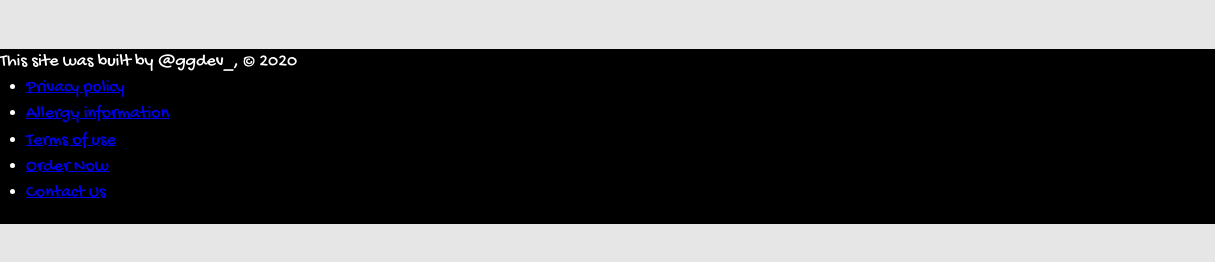
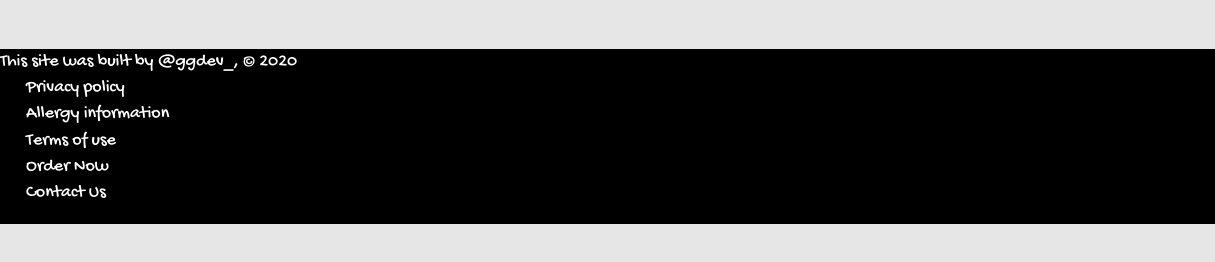
Before and after one commit to djghis/stradaPasta, a Gatsby site: page / in a window 1280 px wide. Shown: the part 538-800 px from the top of the page, 0-1215 px from the left. Built offline with nearby package versions, Linux system fonts and the light colour scheme; Gatsby itself is replaced by a stand-in of ours.

Commit message:
added link to my website and remove color on links in footer

```diff
--- a/src/components/footer.js
+++ b/src/components/footer.js
@@ -21,7 +21,8 @@ const Footer = () => {
     `)
     return (
         <footer className="footer">
-            <p>This site was built by {data.site.siteMetadata.author}, © 2020
+
+            <p>This site was built by <a href="https://gg-online.netlify.app/">{data.site.siteMetadata.author}, © 2020 </a>
               <span>
                 <a href='https://www.instagram.com/ggdev_elopment/' target="_blank" rel="noreferrer">
                   <img className="insta-logo" src={InstaLogo} alt="Intagram Logo" ></img>
--- a/src/components/layout.css
+++ b/src/components/layout.css
@@ -692,6 +692,20 @@ footer {
 
   width: 100%;
   background: black;
+
+
+
+}
+
+
+footer ul {
+  list-style: none;
+}
+
+
+footer  a {
+  text-decoration: none;
+  color: white;
 }
 
 .insta-logo {
```
